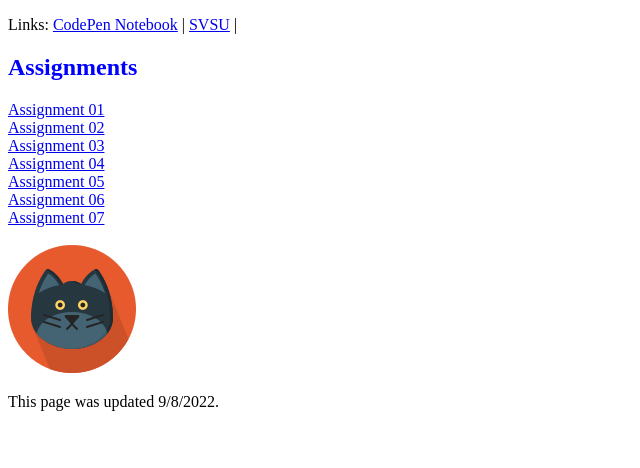
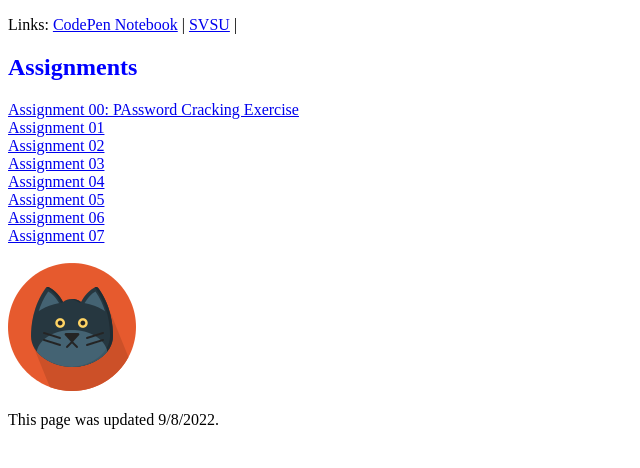
Before and after one commit to gpcorser/gpcorser.github.io, a plain HTML site: page index.html in a window 1280 px wide. Shown: the whole page, without its empty margins (0-640 px from the left). Drawn offline with Linux system fonts and the light colour scheme.

Commit message:
Update index.html

```diff
--- a/index.html
+++ b/index.html
@@ -18,6 +18,8 @@
 
 <h2>Assignments</h2>
 
+<a href="assignments/assignment00.html">Assignment 00: PAssword Cracking Exercise</a><br />
+
 <a href="assignments/assignment01.html">Assignment 01</a><br />
 <a href="#">Assignment 02</a><br />
 <a href="#">Assignment 03</a><br />
```
